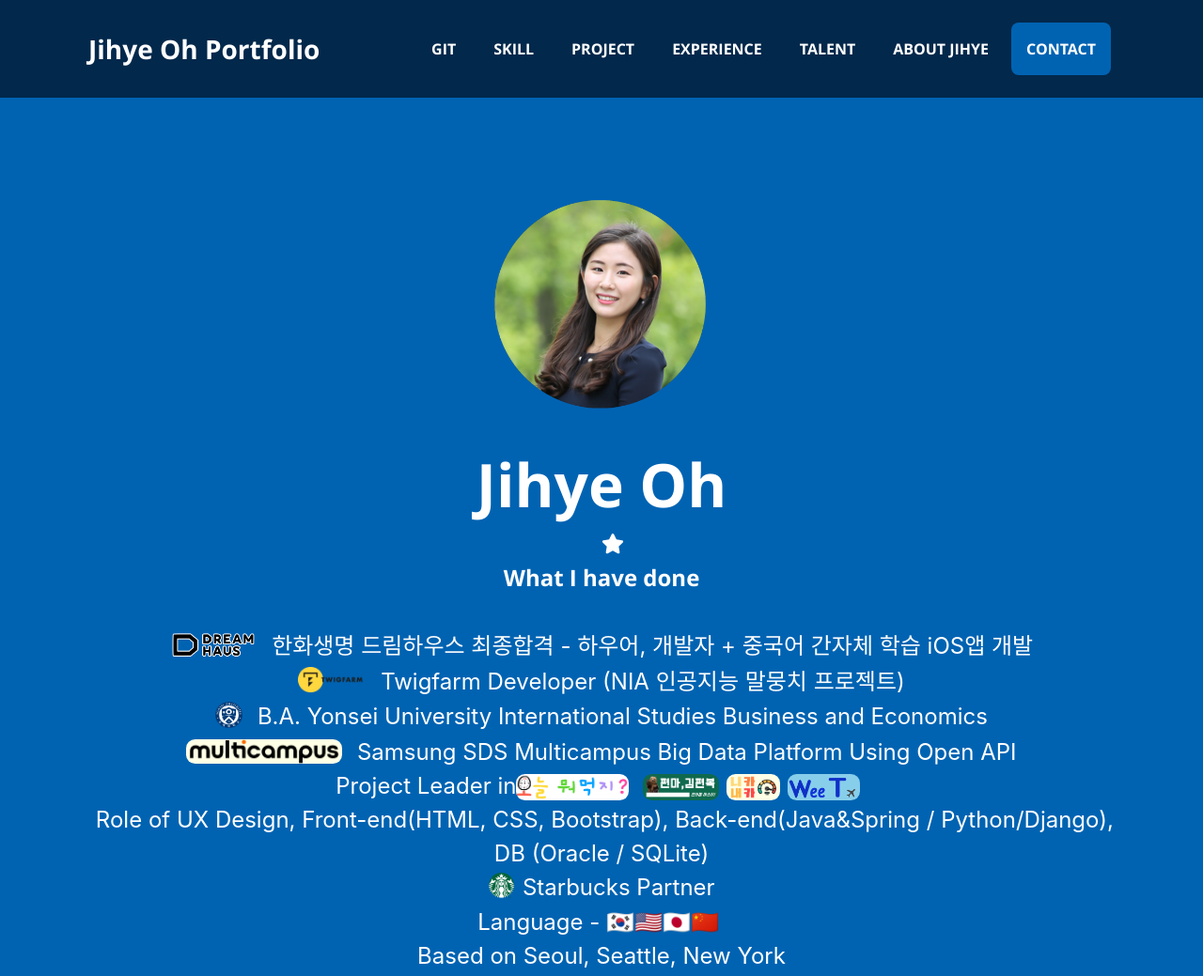
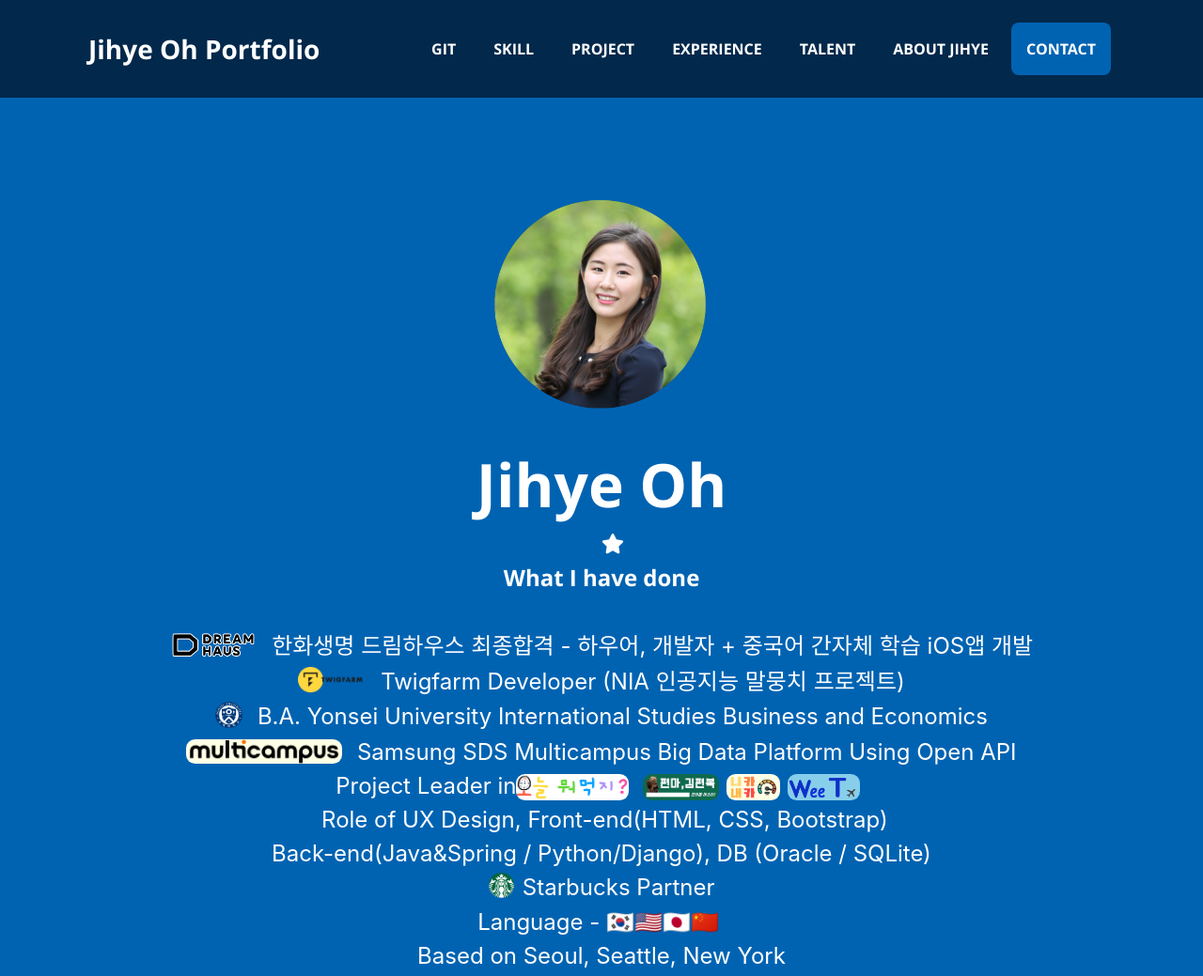
Before and after one commit to JihyeHaley/JihyeHaley.github.io, a plain HTML site: page index.html in a window 1280 px wide. Shown: the top 1039 px of the page at 94% size. Drawn offline with nearby package versions, Linux system fonts and the light colour scheme; a web font is replaced by a local one.

Commit message:
job description

```diff
--- a/index.html
+++ b/index.html
@@ -57,7 +57,7 @@
 <a class='mt-5  mb-5'><img src='assets/img/yonsei1.png' class ='img-height-12-0 mr-3'>B.A. Yonsei University International Studies Business and Economics</a>
 <a class='mt-5 mb-5'><img src='assets/img/multicampus.png' class ='img-height-11 mr-3' style='background-color:#ffffe6'>Samsung SDS Multicampus Big Data Platform Using Open API</a>
 <a class='mt-5 mb-5'>Project Leader in<img src='assets/img/projects/foother.png' class ='img-height-12 mr-2'> <img src='assets/img/projects/gomgam.jpg' class ='img-height-12 mr-2'><img src='assets/img/projects/sharinglogic.png' class='img-height-12 mr-2' style='background-color:#ffffe6'><img src='assets/img/projects/weetlogo.png' class ='img-height-12 mr-2' style='background-color:skyblue' ></a>
-<a class='mt-5 mb-5'> Role of UX Design, Front-end(HTML, CSS, Bootstrap), Back-end(Java&Spring / Python/Django), DB (Oracle / SQLite)</a>
+<a class='mt-5 mb-5'> Role of UX Design, Front-end(HTML, CSS, Bootstrap)<br>Back-end(Java&Spring / Python/Django), DB (Oracle / SQLite)</a>
 <a class='mt-5 mb-5'><img src='assets/img/starbucks.png' class ='img-height-12-0 mr-2'>Starbucks Partner
 <a class='mt-5 mb-5'>Language - 🇰🇷🇺🇸🇯🇵🇨🇳 </a>
 Based on Seoul, Seattle, New York</p>
```
